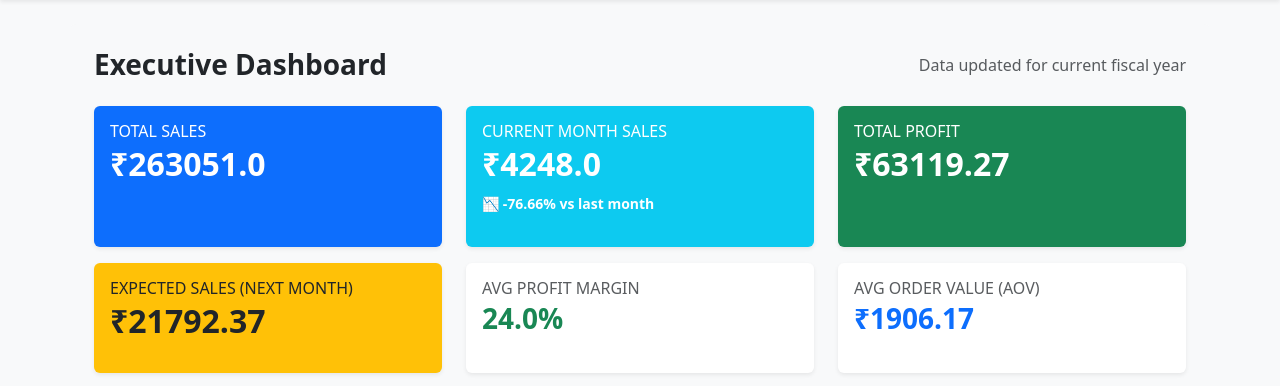
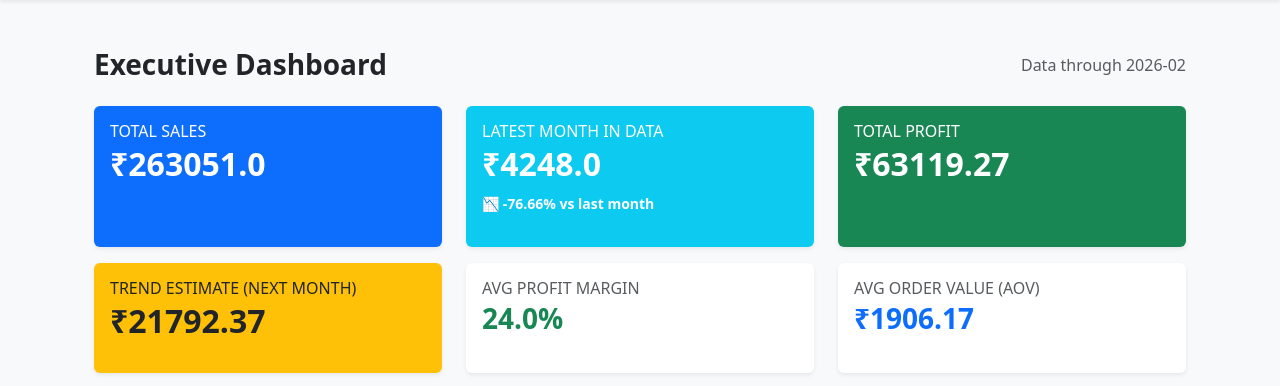
Before and after one commit to Viraj25789/Store-Analytics, a Flask app: page / in a window 1280 px wide. Shown: the part 56-442 px from the top of the page. Run offline with Flask 3, Linux system fonts and the light colour scheme; some libraries are stand-ins or nearby versions.

Commit message:
Label latest data period and qualify trend-based forecast

```diff
--- a/templates/index.html
+++ b/templates/index.html
@@ -32,7 +32,7 @@
 <div id="dashboard-content" class="container bg-light p-4 rounded">
     <div class="d-flex justify-content-between align-items-center mb-4">
         <h3 class="fw-bold m-0">Executive Dashboard</h3>
-        <span class="text-muted">Data updated for current fiscal year</span>
+        <span class="text-muted">Data through {{ kpis.latest_month }}</span>
     </div>
 
     <div class="row mb-3">
@@ -47,7 +47,7 @@
         <div class="col-md-4">
             <div class="card text-white bg-info mb-3 shadow-sm border-0 h-100">
                 <div class="card-body">
-                    <h6 class="card-title text-uppercase mb-1">Current Month Sales</h6>
+                    <h6 class="card-title text-uppercase mb-1">Latest Month in Data</h6>
                     <h2 class="card-text fw-bold">₹{{ kpis.current_month_sales }}</h2>
                     <small class="fw-bold">
                         {% if kpis.mom_growth > 0 %}
@@ -75,8 +75,13 @@
         <div class="col-md-4">
             <div class="card text-dark bg-warning mb-3 shadow-sm border-0 h-100">
                 <div class="card-body">
-                    <h6 class="card-title text-uppercase mb-1">Expected Sales (Next Month)</h6>
+                    <h6 class="card-title text-uppercase mb-1">Trend Estimate (Next Month)</h6>
+                    {% if forecast is not none %}
                     <h2 class="card-text fw-bold">₹{{ forecast }}</h2>
+                    {% else %}
+                    <h2 class="card-text fw-bold">N/A</h2>
+                    <small class="text-muted">At least two months of data are needed.</small>
+                    {% endif %}
                 </div>
             </div>
         </div>
```
